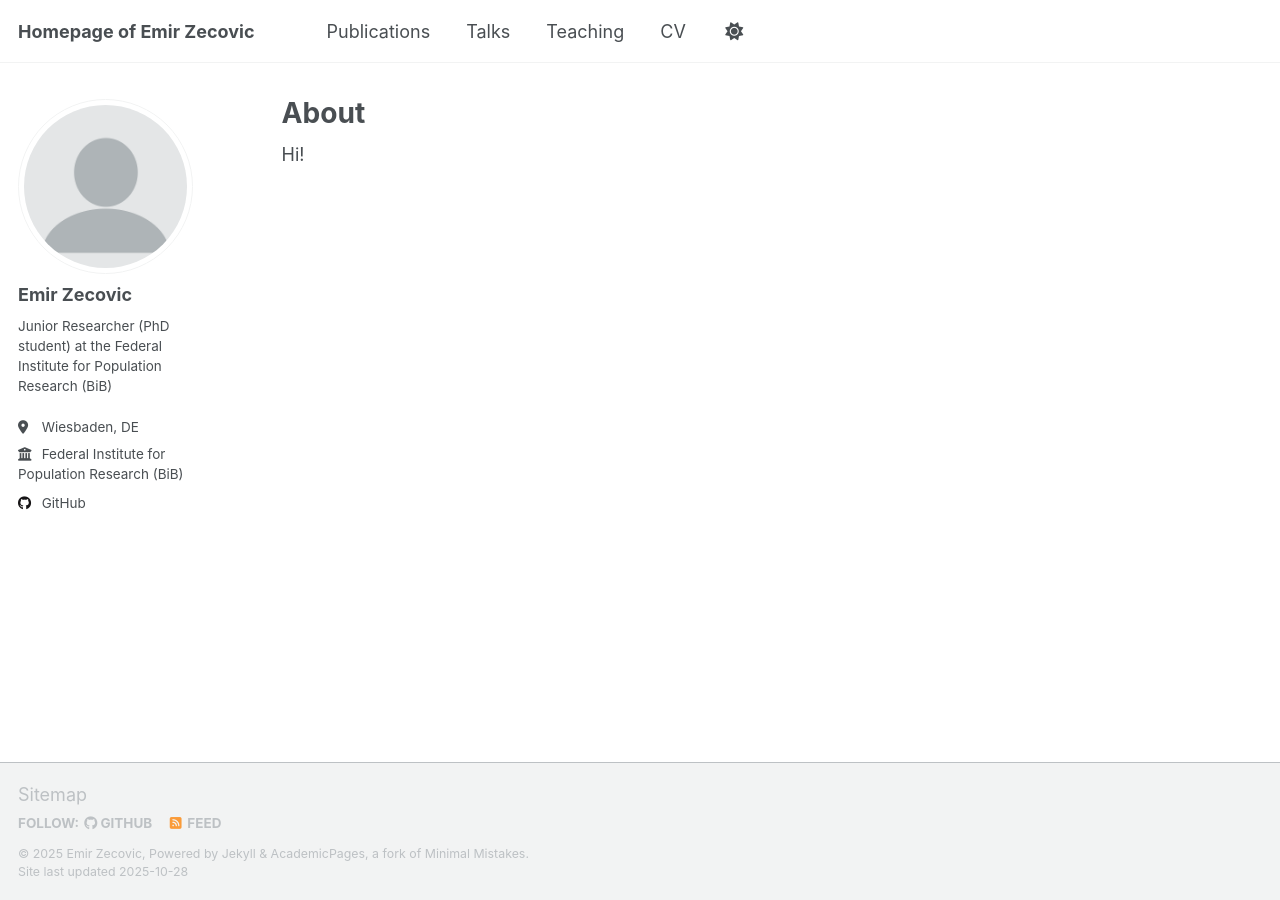
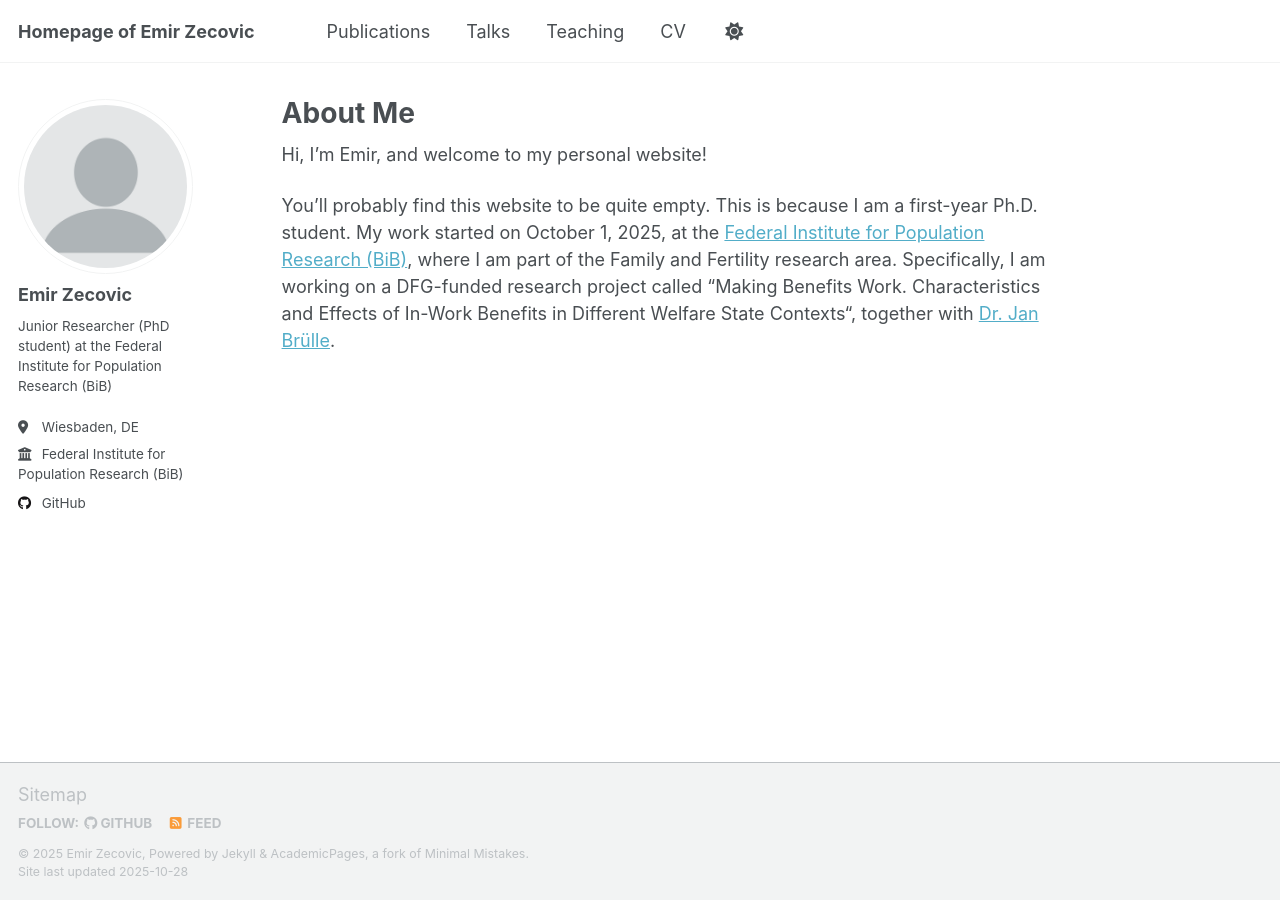
Before and after one commit to EmirZeco/EmirZeco.github.io, a Jekyll site: the page built from _pages/about.md, in a window 1280 px wide. Built offline with Jekyll 4.4.1, drawn with Linux system fonts in a browser that asks for light colours; a script that is not in the unit is left out.

Commit message:
Update about.md

```diff
--- a/_pages/about.md
+++ b/_pages/about.md
@@ -1,10 +1,12 @@
 ---
 permalink: /
-title: "About"
+title: "About Me"
 author_profile: true
 redirect_from:
   - /about/
   - /about.html
 ---
 
-Hi!
+Hi, I'm Emir, and welcome to my personal website!
+
+You'll probably find this website to be quite empty. This is because I am a first-year Ph.D. student. My work started on October 1, 2025, at the [Federal Institute for Population Research (BiB)](https://www.bib.bund.de/EN/Home.html), where I am part of the Family and Fertility research area. Specifically, I am working on a DFG-funded research project called “Making Benefits Work. Characteristics and Effects of In-Work Benefits in Different Welfare State Contexts“, together with [Dr. Jan Brülle](https://www.bib.bund.de/EN/Institute/Staff/Bruelle/Bruelle.html).
```
